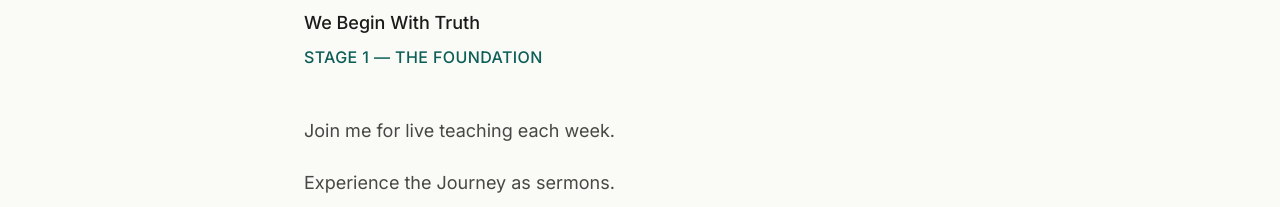
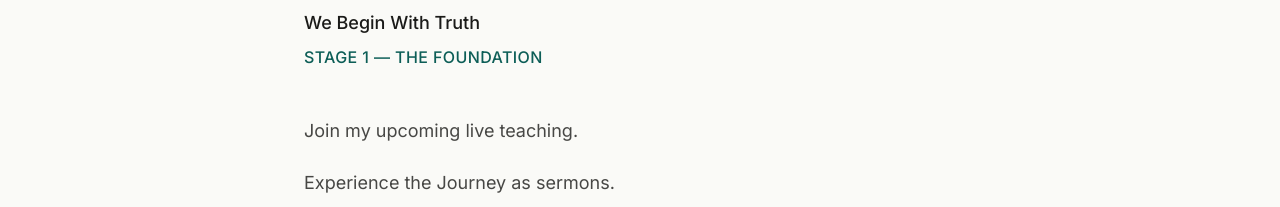
Before and after one commit to whoisjimilitan/restoration-community, a Next.js app in the folder apps/web/: page / in a window 1280 px wide. Shown: the part 4793-5000 px from the top of the page. Built offline with nearby package versions, Linux system fonts and the light colour scheme.

Commit message:
Polish: 'Join my upcoming live teaching' — urgency over routine
More immediate and action-oriented. Connects directly to the event date shown below.

Co-Authored-By: Claude Haiku 4.5 <noreply@anthropic.com>

```diff
--- a/apps/web/src/app/page.tsx
+++ b/apps/web/src/app/page.tsx
@@ -214,7 +214,7 @@ export default function Home() {
             </div>
 
             <div className="space-y-6 text-base md:text-lg text-rc-text/80 leading-relaxed font-light">
-              <p>Join me for live teaching each week.</p>
+              <p>Join my upcoming live teaching.</p>
               <p>Experience the Journey as sermons.</p>
               <p>Walk with a man who's walked this road.</p>
               <p>Meet others on this journey.</p>
```
